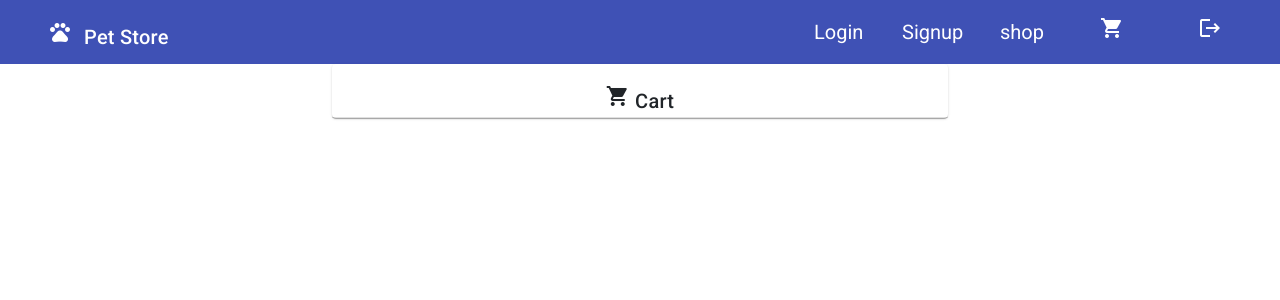
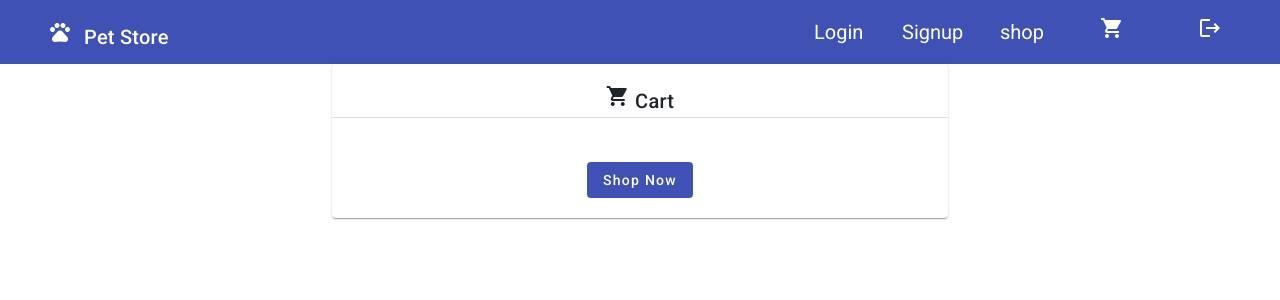
Before and after one commit to anujmani/PetshopFinal, an Angular app: page /cart in a window 1280 px wide. Shown: the top 300 px of the page. Built offline with nearby package versions, Linux system fonts and the light colour scheme.

Commit message:
Empty cart Feature

```diff
--- a/src/app/pages/cart/cart.component.html
+++ b/src/app/pages/cart/cart.component.html
@@ -11,8 +11,15 @@
             <mat-divider></mat-divider>
 
         </div>
-        <div class="container text-center mt20 " *ngIf="items.length!=0" >
+        <div class="container text-center mt20 " *ngIf="items.length!=0;else emptyItemsBlock" >
             <button mat-flat-button color="primary" (click)="onclick()" >Buy</button>
         </div>
+        <ng-template #emptyItemsBlock>
+            <div class="container text-center mt20 mb20">
+                <br>
+                <button mat-flat-button color="primary" [routerLink]="'/shop'" >Shop Now</button>
+            </div>
+          </ng-template>
+
     </mat-card>
 </div>
--- a/src/app/pages/cart/cart.component.ts
+++ b/src/app/pages/cart/cart.component.ts
@@ -31,4 +31,5 @@ export class CartComponent implements OnInit{
     }
 
 
+
 }
```
